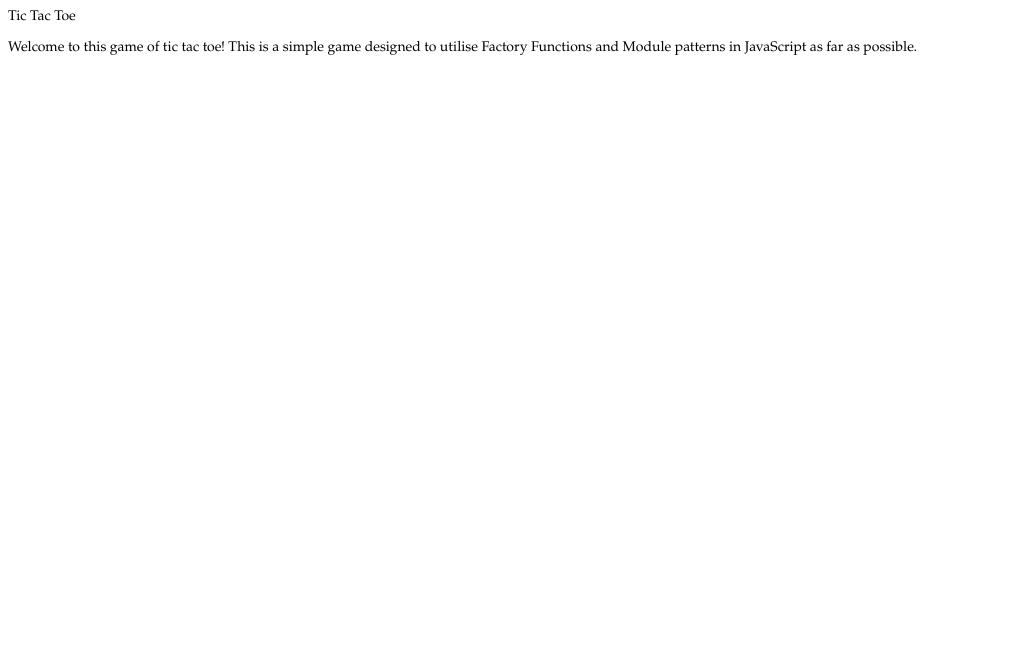
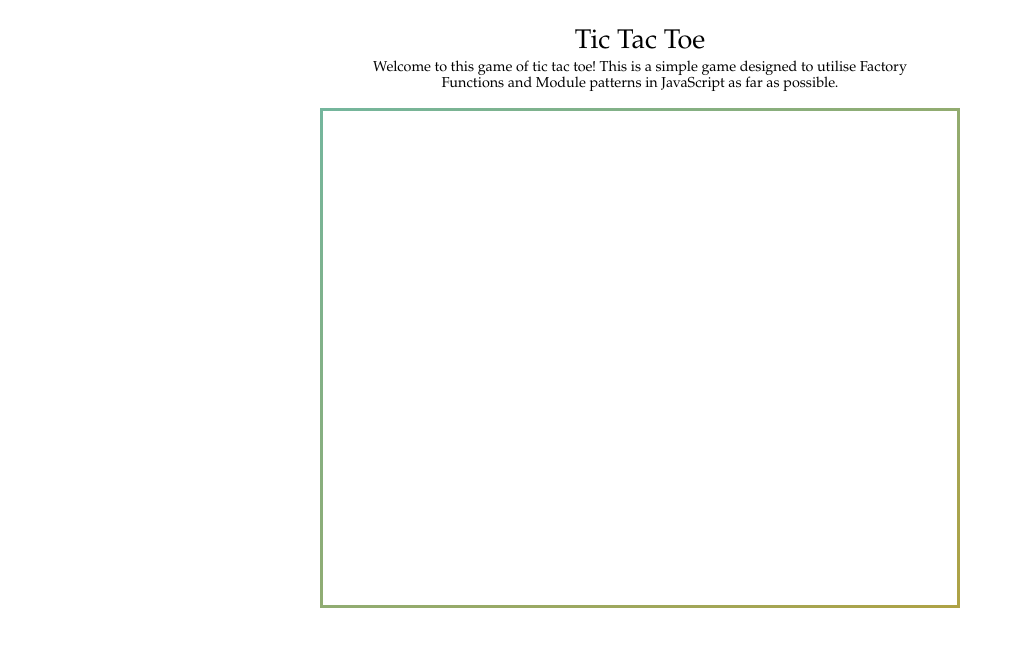
Before and after one commit to qamk/tic-tac-toe-js, a plain HTML site: page index.html in a window 1280 px wide. Shown: the whole page, without its empty margins (0-1015 px from the left). Drawn offline with Linux system fonts and the light colour scheme.

Commit message:
Add basic styling

```diff
--- a/style.css
+++ b/style.css
@@ -2,5 +2,46 @@
   -webkit-box-sizing: border-box;
      -moz-box-sizing: border-box;
           box-sizing: border-box;
-  font: 14px Garamond, serif;
+  font: 18px/1.2 Garamond, serif;
 }
+
+header {
+  display: flex;
+  flex-direction: column;
+  align-items: center;
+}
+
+.header-text-container {
+  max-width: 600px;
+  text-align: center;
+}
+
+.title {
+  font-size: 1.5em;
+  font-weight: 400;
+  letter-spacing: normal;
+  margin-bottom: 0;
+}
+
+.title + .subtitle {
+  margin-top: 3px;
+  line-height: 1.1;
+  font-size: .8em;
+}
+
+.board-container {
+  display: grid;
+  width: 640px;
+  height: 500px;
+  grid-template-columns: repeat(3, minmax(100px, 1fr));
+  column-gap: 10px;
+  row-gap: 10px;
+  margin: 0 auto;
+  border-width: 3px;
+  border-style: solid;
+  border-image: linear-gradient(320deg, #aea245, #74b69d) 1;
+}
+
+.cell {
+  background-color: #bbddbb;
+}
```
